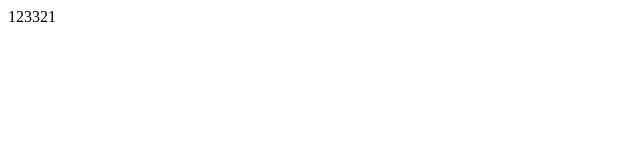
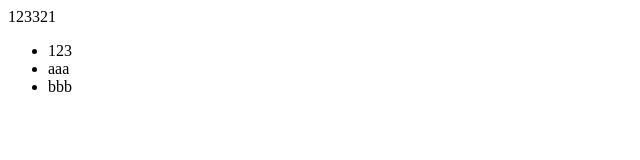
Before and after one commit to Leryyyyyy/train-1, a plain HTML site: page index.html in a window 1280 px wide. Shown: the full height of the page, 0-640 px from the left. Drawn offline with Linux system fonts and the light colour scheme.

Commit message:
second commit

```diff
--- a/index.html
+++ b/index.html
@@ -8,5 +8,10 @@
 </head>
 <body>
     123321
+    <ul>
+        <li>123</li>
+        <li>aaa</li>
+        <li>bbb</li>
+    </ul>
 </body>
 </html>
```
